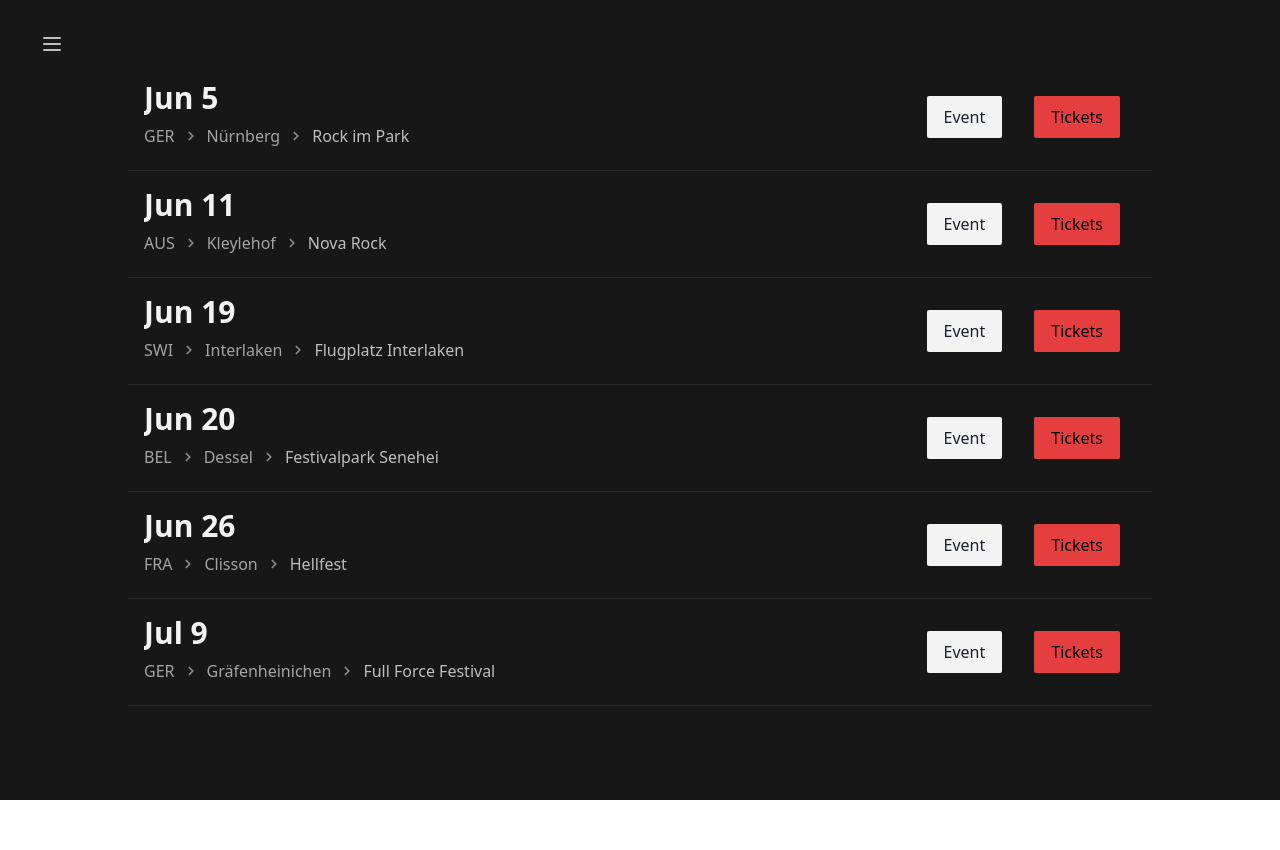
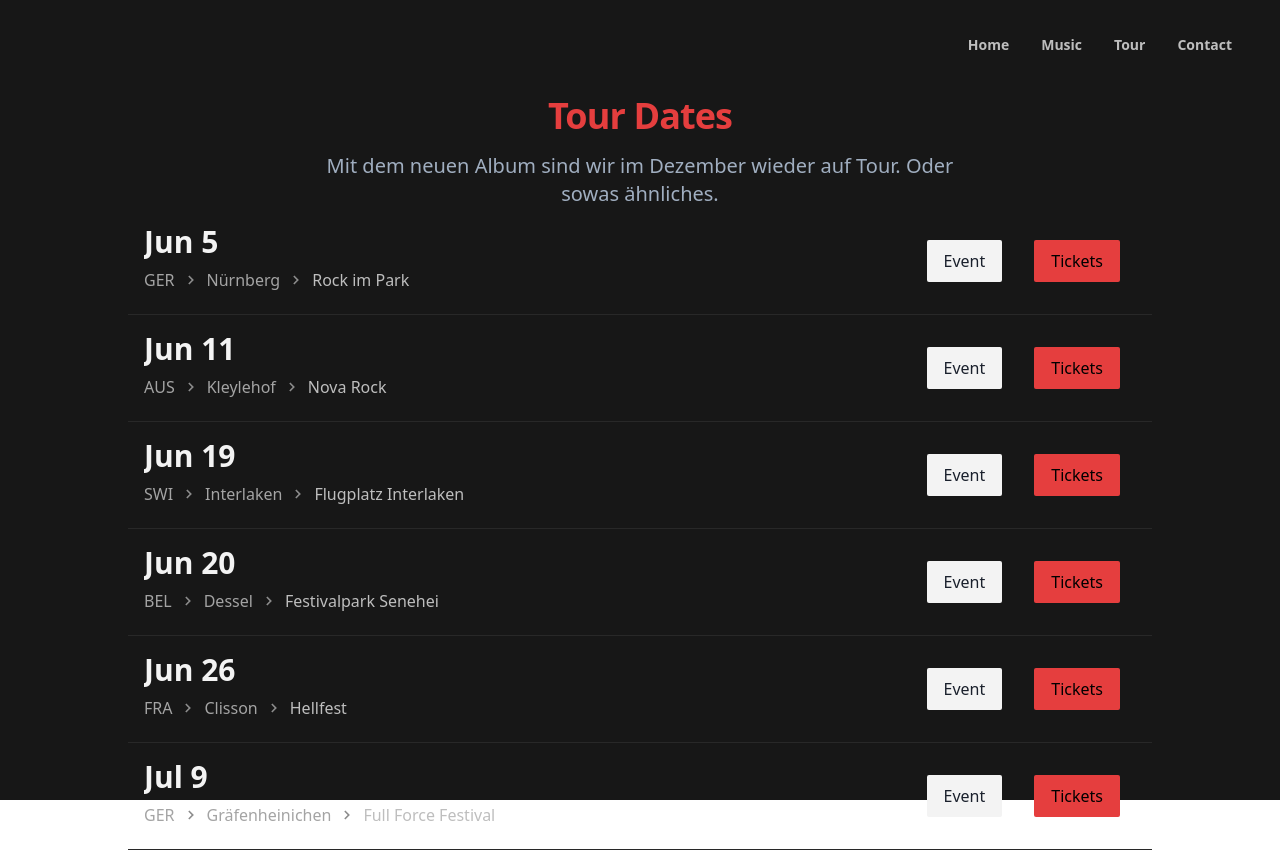
Before and after one commit to fossabot/drownthesun, a Next.js app: page /tour in a window 1280 px wide. Before the commit the page ends 800 px from the top, so only its background shows below. Built offline with nearby package versions, Linux system fonts and the light colour scheme.

Commit message:
added tour date header and fixed navbar for mobile and desktop

```diff
--- a/components/Concert.tsx
+++ b/components/Concert.tsx
@@ -17,7 +17,7 @@
 const Button = (props: ButtonProps) => (
     <a
         href={props.href}
-        className={` ${props.className} flex items-center  border border-transparent justify-center m-4 px-4 py-2 rounded-sm focus:outline-none  transition duration-150 ease-in-out`}
+        className={` ${props.className} flex items-center  border border-transparent justify-center m-2 md:m-4 px-4 py-2 rounded-sm focus:outline-none  transition duration-150 ease-in-out`}
     >
         {props.name}
     </a>
@@ -54,9 +54,9 @@
                 </div>
             </div>
         </div>
-        <div className="justify-center mt-5 md:mt-0 md:ml-4 sm:flex md:justify-start md:items-center">
+        <div className="flex justify-center mt-2 md:mt-0 md:ml-4 md:justify-start md:items-center">
             <Button
-                className=" text-gray-900 bg-carbon-50 hover:text-black hover:shadow-glow hover:bg-white"
+                className=" text-gray-900 bg-carbon-50 hover:text-black hover:bg-white"
                 name="Event"
                 href="#"
             ></Button>
--- a/components/Navbar.tsx
+++ b/components/Navbar.tsx
@@ -4,21 +4,35 @@
 import Hamburger from "./Hamburger"
 import NavbarButton from "./NavbarButton"
 import NavbarDropdownMenu from "./NavbarDropdownMenu"
+import { useRouter } from "next/router"
 
-const Navbar = () => {
-    const [open, setOpen] = useState(false)
+type Props = {
+    desktopAlwaysOpen?: boolean
+}
+const Navbar = (props: Props) => {
+    const router = useRouter()
 
-    const toggleMenu = () => setOpen(!open)
+    const [desktopOpen, setDesktopOpen] = useState(props.desktopAlwaysOpen || false)
+    const [mobileOpen, setMobileOpen] = useState(false)
+
+    const toggleMenu = () => {
+        setDesktopOpen(!desktopOpen)
+        setMobileOpen(!mobileOpen)
+    }
     return (
         <>
-            <div className="px-4 pt-6 sm:px-6 lg:px-8">
-                <nav className="relative flex items-center justify-between sm:h-10 lg:justify-start">
+            <div className="px-4 pt-6 sm:px-6 lg:px-8 ">
+                <nav
+                    className={`relative flex items-center justify-between sm:h-10 ${
+                        router.pathname === "/" ? "lg:justify-start" : ""
+                    }`}
+                >
                     <div className="flex items-center flex-grow flex-shrink-0 lg:flex-grow-0">
                         <div className="flex items-center justify-between w-full sm:w-auto">
                             <a className="sm:hidden" href="#">
                                 <img className="w-auto h-8 sm:h-10" src="/img/logo.png" alt="" />
                             </a>
-                            <div className="flex items-center -mr-2">
+                            <div className={`flex items-center -mr-2 ${props.desktopAlwaysOpen ? "sm:hidden" : ""}`}>
                                 <Hamburger onClick={toggleMenu}></Hamburger>
                             </div>
                         </div>
@@ -26,7 +40,7 @@
                     <div
                         // menu navbar at the top
                         className={`hidden sm:block transform duration-500 transition ease-in-out opacity-0 md:ml-10 md:pr-4 z-0 ${
-                            open ? "opacity-100 " : "translate-x-20 lg:-translate-x-20 hidden"
+                            desktopOpen ? "opacity-100 " : "translate-x-20 lg:-translate-x-20 hidden"
                         }`}
                     >
                         <NavbarButton href="/" name="Home"></NavbarButton>
@@ -37,7 +51,7 @@
                 </nav>
             </div>
 
-            <NavbarDropdownMenu open={open}></NavbarDropdownMenu>
+            <NavbarDropdownMenu open={mobileOpen}></NavbarDropdownMenu>
         </>
     )
 }
--- a/pages/tour.tsx
+++ b/pages/tour.tsx
@@ -7,9 +7,19 @@
 
 const About: NextPage = () => (
     <Layout>
-        <div className="h-screen bg-carbon-900">
-            <Navbar></Navbar>
+        <div
+            className="h-screen bg-carbon-900"        >
+            <div className="mx-auto max-w-screen-xl">
+                <Navbar desktopAlwaysOpen={true}></Navbar>
                 <div className="mx-auto max-w-screen-lg">
+                    <div className="mx-4 md:text-center mt-8">
+                        <h3 className="mt-2 text-3xl font-extrabold tracking-tight text-red-600 leading-8 sm:text-4xl sm:leading-10">
+                            Tour Dates
+                        </h3>
+                        <p className="max-w-2xl mt-4 text-xl text-gray-500 leading-7 md:mx-auto">
+                            Mit dem neuen Album sind wir im Dezember wieder auf Tour. Oder sowas ähnliches.
+                        </p>
+                    </div>
                     <Concert country="GER" weekday="Fri" venue="Rock im Park" city="Nürnberg" date="Jun 5"></Concert>
                     <Concert country="AUS" weekday="Thu" venue="Nova Rock" city="Kleylehof" date="Jun 11"></Concert>
                     <Concert
@@ -19,7 +29,13 @@
                         city="Interlaken"
                         date="Jun 19"
                     ></Concert>
-                <Concert country="BEL" weekday="Fri" venue="Festivalpark Senehei" city="Dessel" date="Jun 20"></Concert>
+                    <Concert
+                        country="BEL"
+                        weekday="Fri"
+                        venue="Festivalpark Senehei"
+                        city="Dessel"
+                        date="Jun 20"
+                    ></Concert>
                     <Concert country="FRA" weekday="Sat" venue="Hellfest" city="Clisson" date="Jun 26"></Concert>
                     <Concert
                         country="GER"
@@ -30,6 +46,7 @@
                     ></Concert>
                 </div>
             </div>
+        </div>
     </Layout>
 )
 
```
Lines whose indentation alone changed are shown as unchanged.
